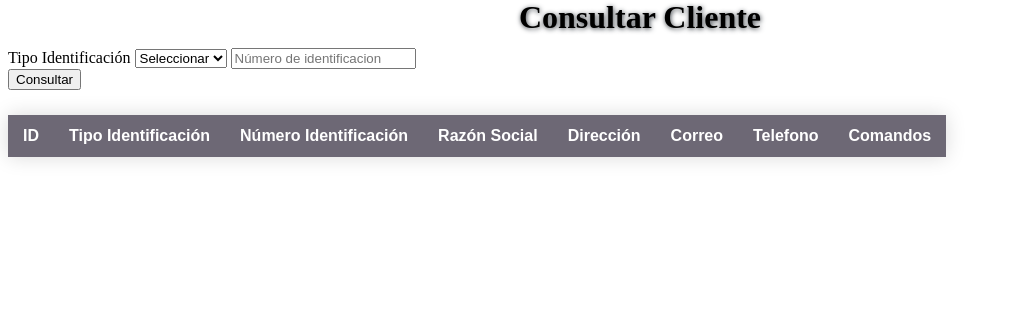
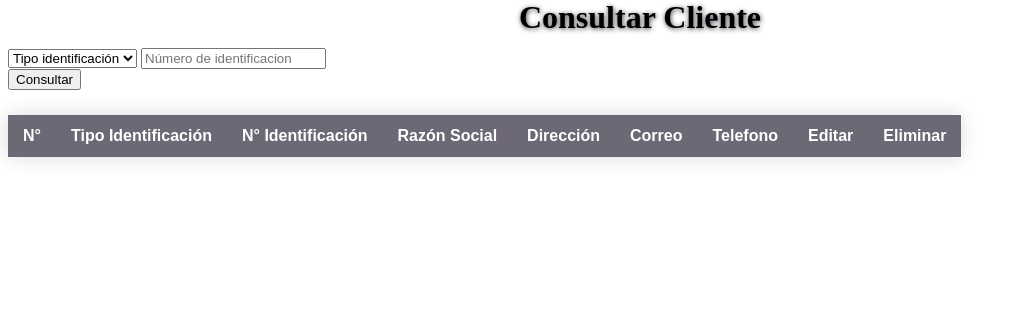
Before and after one commit to CristinaEcheverry/Proceso_textil, a Flask app: template src/templates/consultarCliente_form.html in a window 1280 px wide. Shown: the part 14-350 px from the top of the page, without its empty margins (0-1024 px from the left). Run offline with Flask 3, Linux system fonts and the light colour scheme; the template is opened without the code that fills it, so the values that code supplies are empty; some libraries are stand-ins or nearby versions.

Commit message:
Commit 83: Cambio el form ConsultarPedido para que concuerde con lo que pide el controlador y modifico la tabla con los links de Editar y Eliminar.

```diff
--- a/src/templates/consultarCliente_form.html
+++ b/src/templates/consultarCliente_form.html
@@ -8,35 +8,39 @@
 			</header>
 		</div>
 		<div class="Formulario">
-				<label for="tipo_ident">Tipo Identificación</label>
-                <select class="form-group" name="tipo_identificacion" id="tipo_ident">
-                    <option selected value="">Seleccionar</option>
-                    {% for i in tipoID%}
+			<select
+				class="form-group center"
+				name="tipo_identificacion"
+				id="tipo_ident"
+			>
+				<option selected value="">Tipo identificación</option>
+				{% for i in tipoID %}
 				<option value="{{ i.id }}">{{ i.codigo.name }}</option>
 				{% endfor %}
 			</select>
 			<input
 				type="text"
-					class="info"
+				class="info center"
 				name="numero_identificacion"
 				id="num_identificacion"
 				placeholder="Número de identificacion"
 			/>
 		</div>
-            <button type="submit">Consultar</button>
+		<button class="btn-center" type="submit">Consultar</button>
 	</div>
 </form>
 <table id="resultTable">
 	<thead>
 		<tr>
-                <th>ID </th>
+			<th>N°</th>
 			<th>Tipo Identificación</th>
-                <th>Número Identificación</th>
+			<th>N° Identificación</th>
 			<th>Razón Social</th>
 			<th>Dirección</th>
 			<th>Correo</th>
 			<th>Telefono</th>
-                <th>Comandos</th>
+			<th>Editar</th>
+			<th>Eliminar</th>
 		</tr>
 	</thead>
 	<tbody>
@@ -50,8 +54,11 @@
 			<td>{{ c.correo }}</td>
 			<td>{{ c.telefono }}</td>
 			<td>
-                    <a href="#">Editar</a>
-                    <a href="#">Eliminar</a>
+				<a href="{{ url_for('actualizarCliente', id=c.id) }}">Editar</a>
+			</td>
+			<td>
+				<a href="{{ url_for('eliminarCliente', id=c.id) }}">Eliminar</a>
+			</td>
 		</tr>
 		{% endfor %}
 	</tbody>
```
Lines whose indentation alone changed are shown as unchanged.
